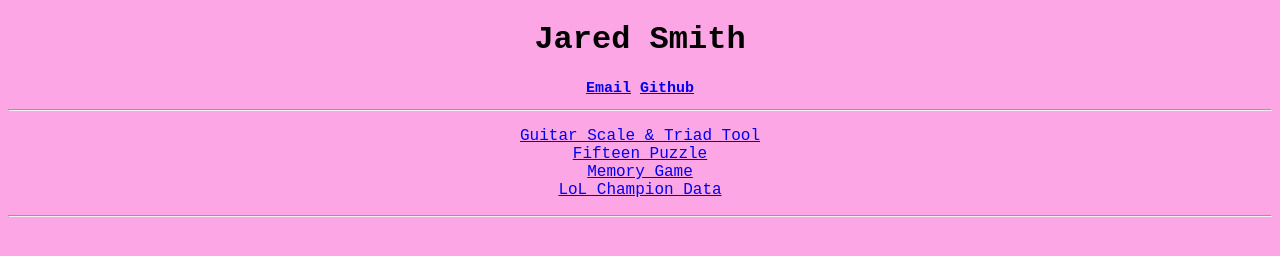
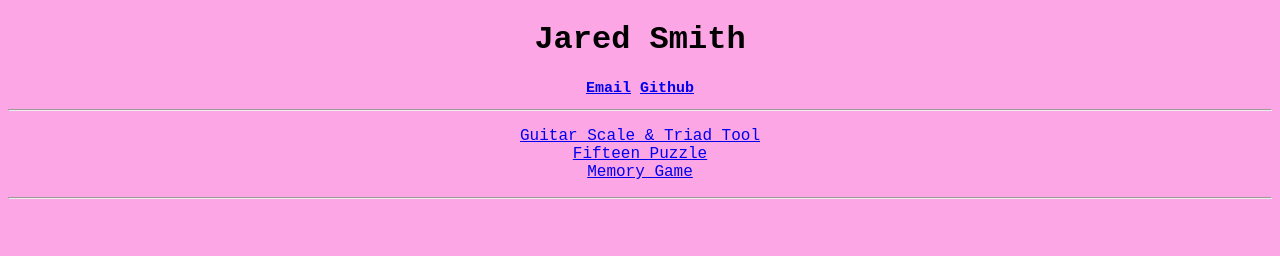
Before and after one commit to pensive-owl/personal_website, a website: page index.html in a window 1280 px wide. Drawn offline with Linux system fonts and the light colour scheme.

Commit message:
Remove LoL Champion Data link from homepage
Co-Authored-By: Claude Fable 5 <noreply@anthropic.com>

```diff
--- a/index.html
+++ b/index.html
@@ -45,8 +45,7 @@
             <p>
                 <a href="guitar-triads/">Guitar Scale &amp; Triad Tool</a><br />
                 <a href="fifteen-puzzle/">Fifteen Puzzle</a><br />
-                <a href="memory_game.html">Memory Game</a><br />
-                <a href="lolchampdata.html">LoL Champion Data</a>
+                <a href="memory_game.html">Memory Game</a>
             </p>
             <hr />
         </center>
```
